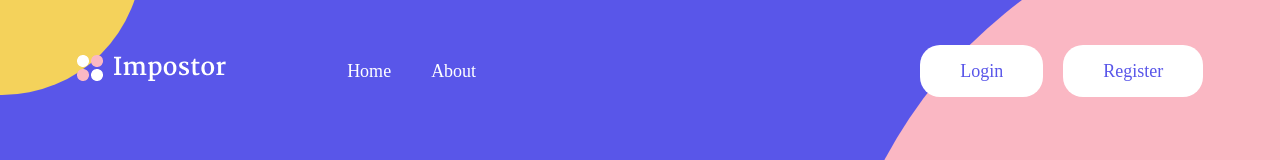
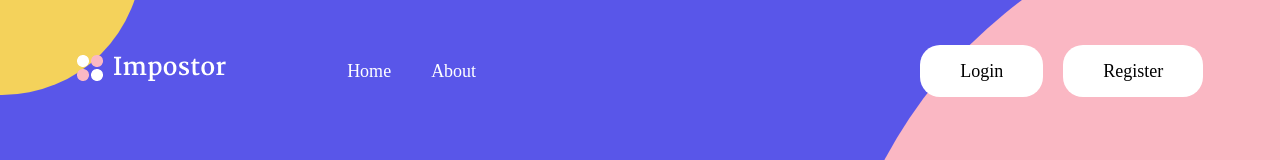
Before and after one commit to saufiroja/my-app, a Next.js app: page / in a window 1280 px wide. Shown: the top 160 px of the page. Built offline with nearby package versions, Linux system fonts and the light colour scheme; a web font is replaced by a local one.

Commit message:
revisi button landing page

```diff
--- a/components/Hero/Hero.js
+++ b/components/Hero/Hero.js
@@ -22,7 +22,7 @@ export default function Hero() {
               let's show your talent for game
             </h1>
             <div className="xl:ml-[0] lg:ml-[0] md:ml-[0] sm:ml-[20%]">
-              <Button className="xl:mt-[5%] lg:mt-[5%] md:mt-[5%] sm:mt-[4%]" variant="yellow">
+              <Button className="xl:mt-[5%] lg:mt-[5%] md:mt-[5%] sm:mt-[4%] text-black" variant="yellow">
                 Get Started
               </Button>
             </div>
--- a/components/ListGame/ListGame.js
+++ b/components/ListGame/ListGame.js
@@ -36,7 +36,7 @@ export default function ListGame() {
         </div>
       </div>
       <div className="sticky xl:mb-[-7%] lg:mb-[-7.8%] md:mb-[-10.5%] sm:mb-[-12.8%]">
-        <svg xmlns="http://www.w3.org/2000/svg" viewBox="0 0 1440 320"><path fill="#5956E9" fill-opacity="1" d="M0,224L48,208C96,192,192,160,288,170.7C384,181,480,235,576,240C672,245,768,203,864,197.3C960,192,1056,224,1152,218.7C1248,213,1344,171,1392,149.3L1440,128L1440,320L1392,320C1344,320,1248,320,1152,320C1056,320,960,320,864,320C768,320,672,320,576,320C480,320,384,320,288,320C192,320,96,320,48,320L0,320Z"></path></svg>
+        <svg xmlns="http://www.w3.org/2000/svg" viewBox="0 0 1440 320"><path fill="#5956E9" fillOpacity="1" d="M0,224L48,208C96,192,192,160,288,170.7C384,181,480,235,576,240C672,245,768,203,864,197.3C960,192,1056,224,1152,218.7C1248,213,1344,171,1392,149.3L1440,128L1440,320L1392,320C1344,320,1248,320,1152,320C1056,320,960,320,864,320C768,320,672,320,576,320C480,320,384,320,288,320C192,320,96,320,48,320L0,320Z"></path></svg>
       </div>
     </section>
   );
--- a/components/Navbar/Navbar.js
+++ b/components/Navbar/Navbar.js
@@ -1,8 +1,20 @@
 import Logo from "./Logo/Logo";
 import Nav from "./Nav/Nav";
 import Button from "./Button/Button";
+import { useRouter } from 'next/router';
 
 export default function Navbar() {
+  const router = useRouter()
+
+  const handleLogin = () => {
+    router.push('/login')
+    console.log('login');
+  }
+
+  const handleRegister = () => {
+    router.push('/register')
+    console.log('register');
+  }
   return (
     <div className="flex xl:pt-[4%] lg:pt-[4%] md:pt-[4%]  sm:pt-[4%] items-center overflow-hidden relative">
       <div className="w-3/12">
@@ -12,8 +24,10 @@ export default function Navbar() {
         <Nav />
       </div>
       <div className="xl:w-1/3 lg:w-[40%] md:w-[40%] sm:w-[50%] space-x-5 text-right">
-        <Button variant="white">Login</Button>
-        <Button variant="white">Register</Button>
+        {/* <Button variant="white" onClick={handleLogin} >Login</Button>
+        <Button variant="white" onClick={handleRegister}>Register</Button> */}
+        <button className="xl:text-lg xl:py-3 xl:px-10 lg:text-lg lg:py-3 lg:px-8 md:px-6 md:text-md md:py-2.5 sm:px-6 sm:text-sm sm:py-2.5 rounded-2.5xl inline-block bg-white" onClick={handleLogin}>Login</button>
+        <button className="xl:text-lg xl:py-3 xl:px-10 lg:text-lg lg:py-3 lg:px-8 md:px-6 md:text-md md:py-2.5 sm:px-6 sm:text-sm sm:py-2.5 rounded-2.5xl inline-block bg-white" onClick={handleRegister}>Register</button>
       </div>
     </div>
   );
--- a/components/home/list/List.jsx
+++ b/components/home/list/List.jsx
@@ -56,6 +56,9 @@ const List = () => {
                   <Button variant='outlined' size='small' onClick={handleOnClick}>
                     Play
                   </Button>
+                  <button className='disable px-2 py-1 rounded-sm border-gray-400 bg-gray-400 text-white'>
+                    Pernah Dimainkan
+                  </button>
                 </CardActions>
               </Card>
             </Grid>
--- a/pages/index.js
+++ b/pages/index.js
@@ -12,7 +12,7 @@ export default function Home() {
       </div>
 
       <div className="xl:mt-[-9%] lg:mt-[-5%] sticky">
-        <svg xmlns="http://www.w3.org/2000/svg" viewBox="0 0 1440 320"><path fill="#FFFFFF" fill-opacity="1" d="M0,192L48,186.7C96,181,192,171,288,192C384,213,480,267,576,272C672,277,768,235,864,224C960,213,1056,235,1152,224C1248,213,1344,171,1392,149.3L1440,128L1440,320L1392,320C1344,320,1248,320,1152,320C1056,320,960,320,864,320C768,320,672,320,576,320C480,320,384,320,288,320C192,320,96,320,48,320L0,320Z"></path></svg>
+        <svg xmlns="http://www.w3.org/2000/svg" viewBox="0 0 1440 320"><path fill="#FFFFFF" fillOpacity="1" d="M0,192L48,186.7C96,181,192,171,288,192C384,213,480,267,576,272C672,277,768,235,864,224C960,213,1056,235,1152,224C1248,213,1344,171,1392,149.3L1440,128L1440,320L1392,320C1344,320,1248,320,1152,320C1056,320,960,320,864,320C768,320,672,320,576,320C480,320,384,320,288,320C192,320,96,320,48,320L0,320Z"></path></svg>
       </div>
     </div>
         <ListGame />
```
